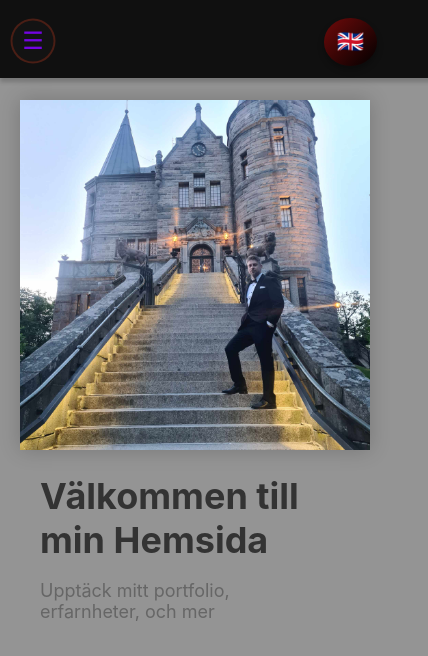
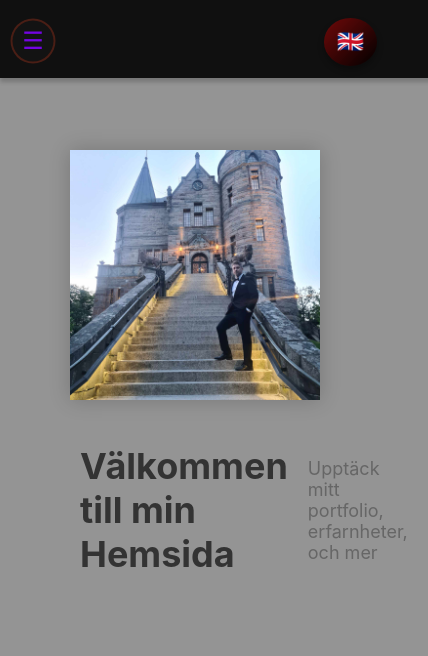
Before and after one commit to timborg-del/my-page, a React (Create React App) app: page / in a window 390 px wide. Shown: the top 656 px of the page, 428 px wide, since content can reach past the window. Built offline with nearby package versions, Linux system fonts and the light colour scheme.

Commit message:
fixehome

```diff
--- a/public/index.html
+++ b/public/index.html
@@ -24,7 +24,7 @@
       work correctly both with client-side routing and a non-root public URL.
       Learn how to configure a non-root public URL by running `npm run build`.
     -->
-    <title>React App</title>
+    <title>Tims: PB&CV</title>
   </head>
   <body>
     <noscript>You need to enable JavaScript to run this app.</noscript>
--- a/src/components/css/NavigationMenu.css
+++ b/src/components/css/NavigationMenu.css
@@ -429,7 +429,7 @@ p {
     padding: 13px; /* Adjust padding as needed */
     background: linear-gradient(135deg, #ff000066, #000); /* Gradient background for depth effect */
     border: none;
-    border-radius: 50%; /* Make the button fully round */
+    border-radius: 100%; /* Make the button fully round */
     box-shadow: 0 4px 6px rgba(0, 0, 0, 0.3); /* Add box shadow for 3D effect */
     color: white; /* Set text color to white */
     cursor: pointer; /* Show pointer cursor on hover */
@@ -468,6 +468,7 @@ p {
 
 .hline1 {
   text-align: center;
+  padding-top: 60px;
   font-family: "Helvetica Neue", sans-serif;
   font-size: 36px;
   font-weight: bold;
@@ -632,19 +633,27 @@ p {
     flex-direction: column; /* Stack content vertically */
     align-items: center; /* Center items horizontally */
     padding: 20px;
-    padding-top: 100px; /* Add spacing around content */
+    padding-top: 150px; /* Add spacing around content */
   }
 
   .hero-image {
     display: flex;
-    width: auto; /* Full width for the image */
+    width: 250px; /* Full width for the image */
     max-width: 500px; /* Limit maximum width */
     margin-bottom: 0px; /* Add spacing between image and content */
   }
 
   .home-content {
+    display: flex;
+    padding: 20px;
     text-align: center; /* Center text */
-    max-width: 500px; /* Limit maximum width */
+    max-width: 200px; /* Limit maximum width */
+
+  }
+  .home-content p{
+    display: flex;
+    padding: 20px;
+
   }
 }
 
```
